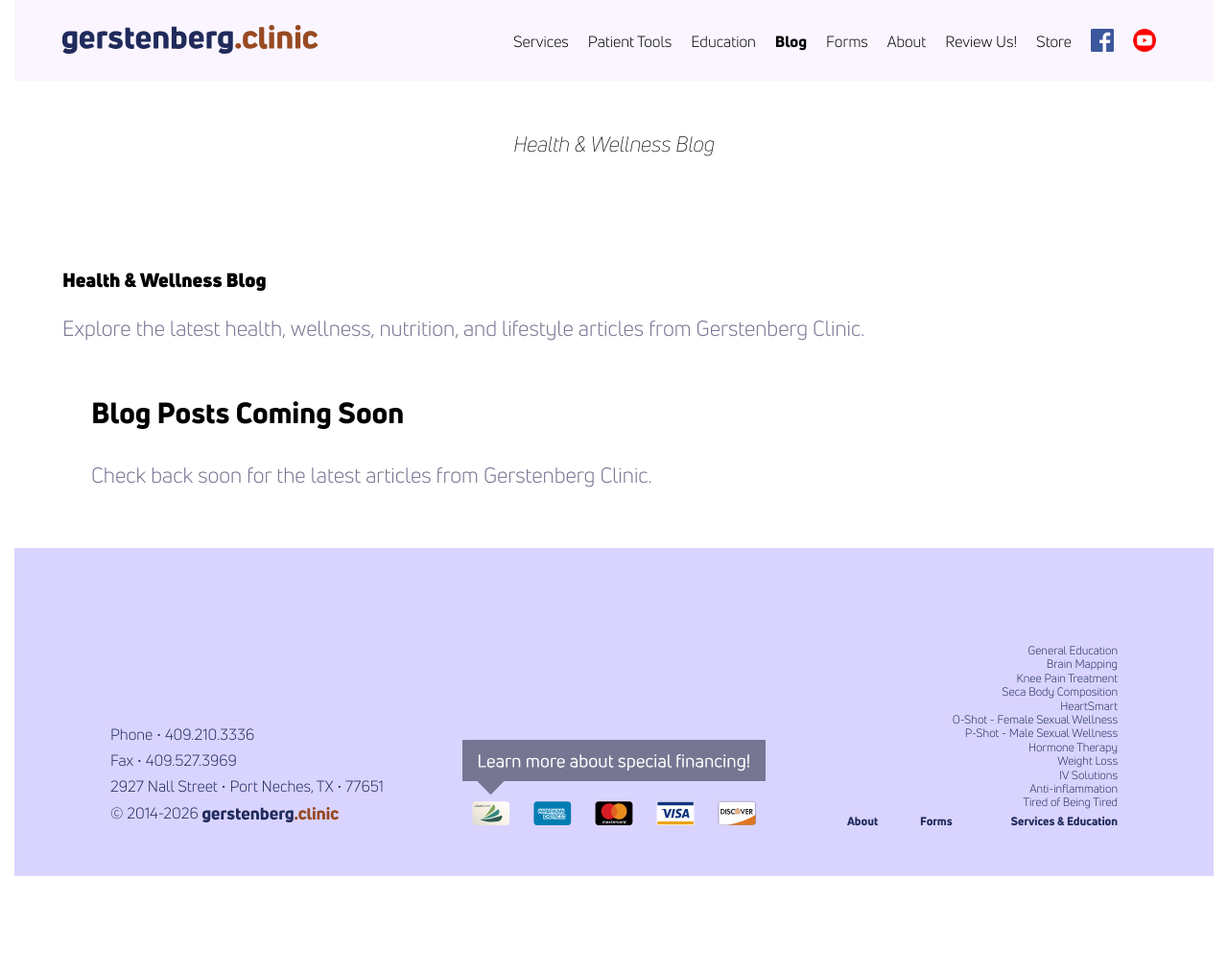
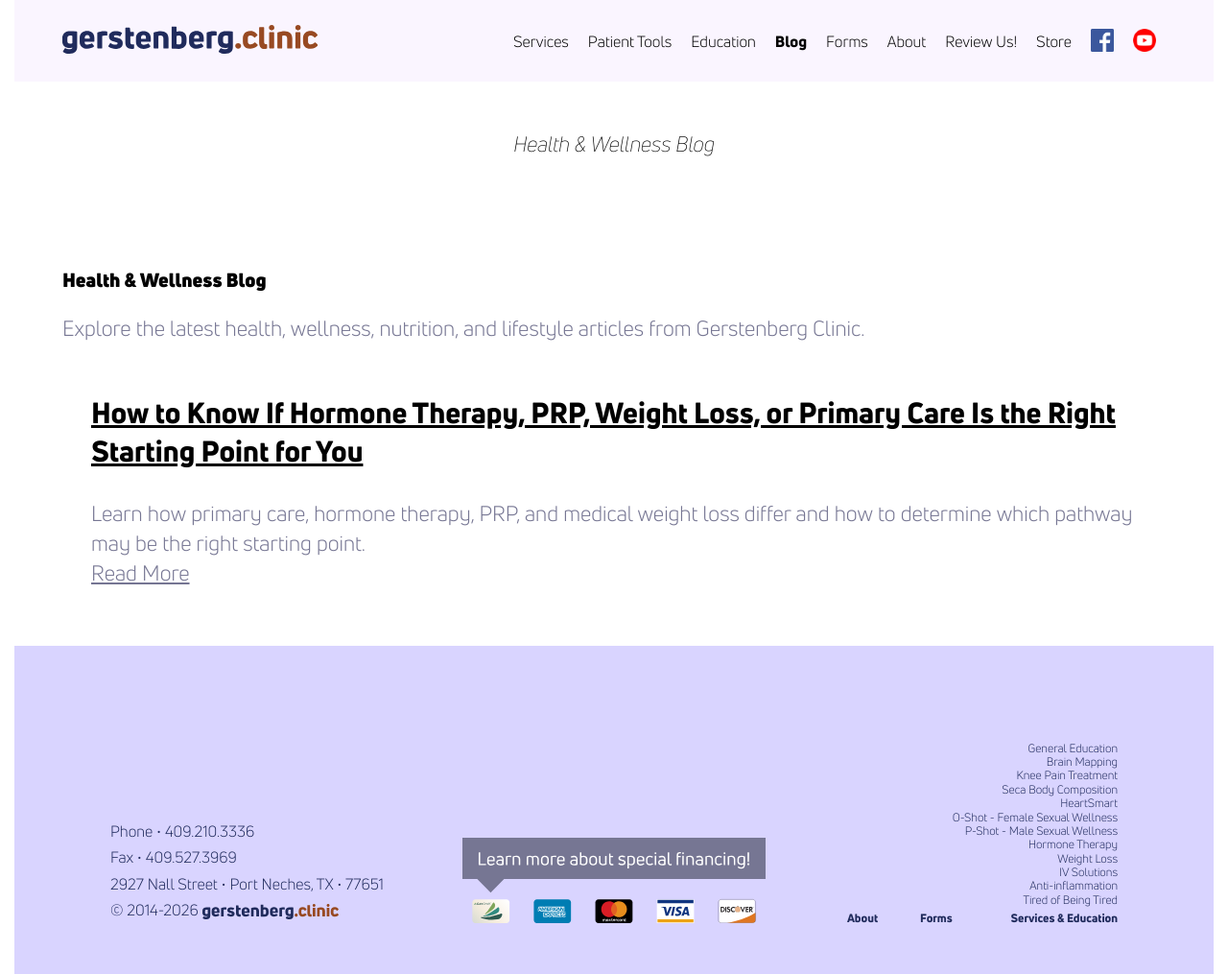
Before and after one commit to theneverwoods/gerstenberg.clinic, a Jekyll site: the page built from blog.html, in a window 1280 px wide. Shown: the whole page at 96% size. Built offline with Jekyll 4.4.1, drawn with Linux system fonts in a browser that asks for light colours; a script that is not in the unit is left out; before the commit the page ends 913 px from its top, so only the background shows below that.

Commit message:
Update blog.html

```diff
--- a/blog.html
+++ b/blog.html
@@ -12,6 +12,7 @@ redirect_from:
 <div class="row forms-row">
 
     <div class="two-thirds">
+
         <h1>Health & Wellness Blog</h1>
 
         <p>
@@ -22,14 +23,27 @@ redirect_from:
         <div class="blog-posts">
 
             <div class="card">
-                <h2>Blog Posts Coming Soon</h2>
+
+                <h2>
+                    <a href="{{ site.baseurl }}/blog/hormone-therapy-prp-weight-loss-primary-care">
+                        How to Know If Hormone Therapy, PRP, Weight Loss, or Primary Care Is the Right Starting Point for You
+                    </a>
+                </h2>
+
                 <p>
-                    Check back soon for the latest articles from
-                    Gerstenberg Clinic.
+                    Learn how primary care, hormone therapy, PRP, and medical weight loss differ and how to determine which pathway may be the right starting point.
                 </p>
+
+                <p>
+                    <a href="{{ site.baseurl }}/blog/hormone-therapy-prp-weight-loss-primary-care">
+                        Read More
+                    </a>
+                </p>
+
             </div>
 
         </div>
+
     </div>
 
 </div>
```
